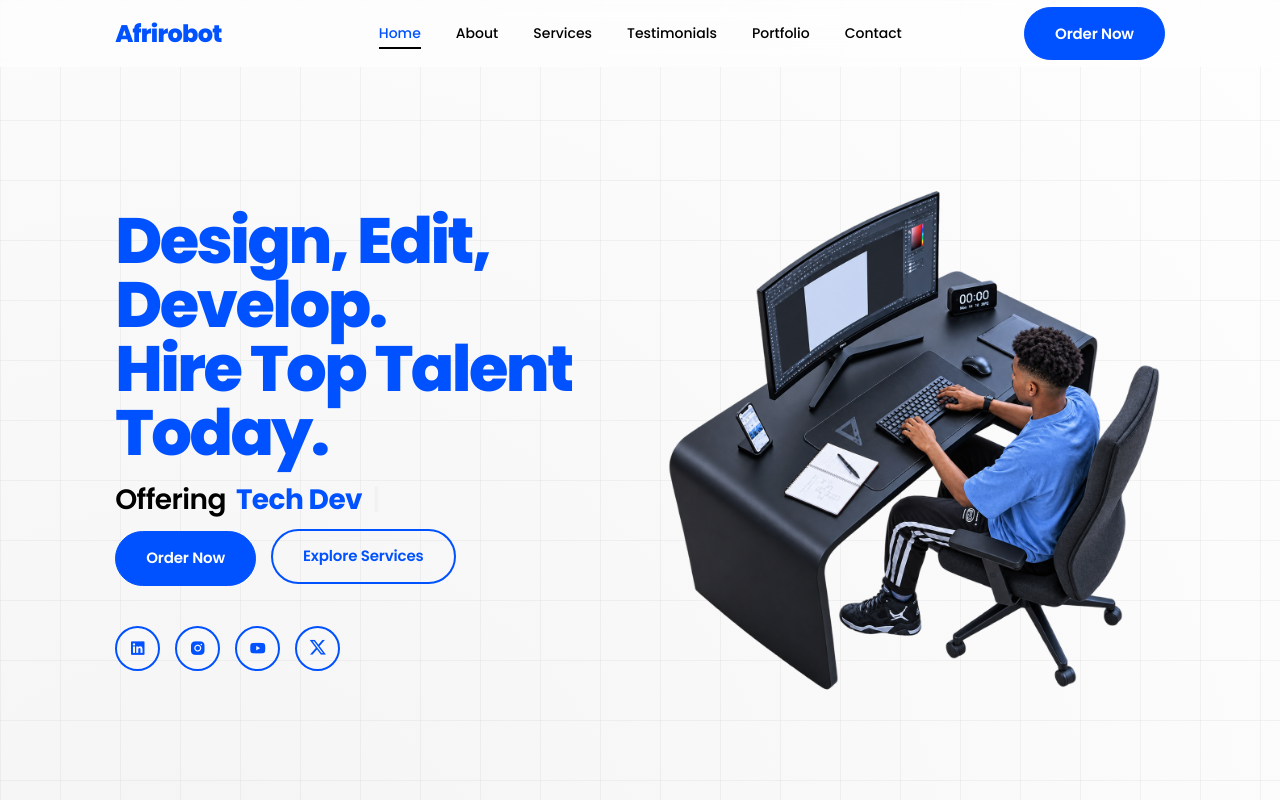
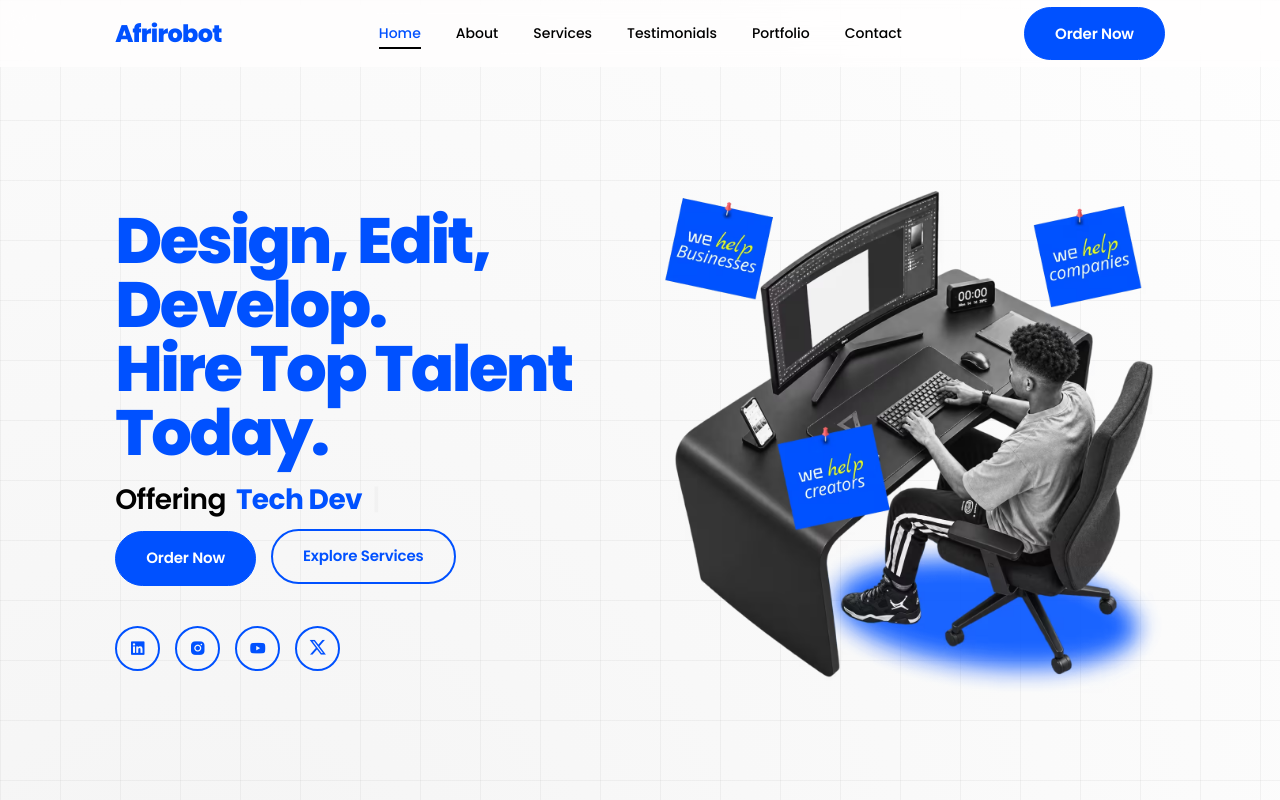
Before and after one commit to miki-ts/new-version-of-afrirobot, a React (Create React App) app: page / in a window 1280 px wide. Shown: the top 800 px of the page. Built offline with nearby package versions, Linux system fonts and the light colour scheme.

Commit message:
Change logo image format from PNG to AVIF

```diff
--- a/src/components/Home.js
+++ b/src/components/Home.js
@@ -69,7 +69,7 @@
         </div>
       </div>
       <div className="home-img">
-        <img src="logos/log.png" alt="Afrirobot Logo" />
+        <img src="logos/94.avif" alt="Afrirobot Logo" />
       </div>
     </section>
   );
```
